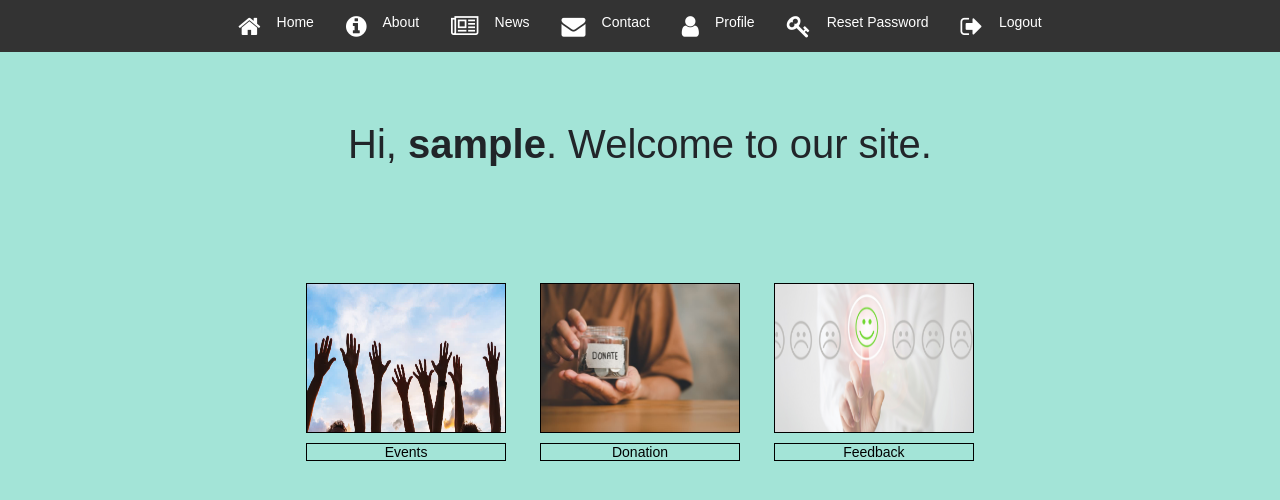
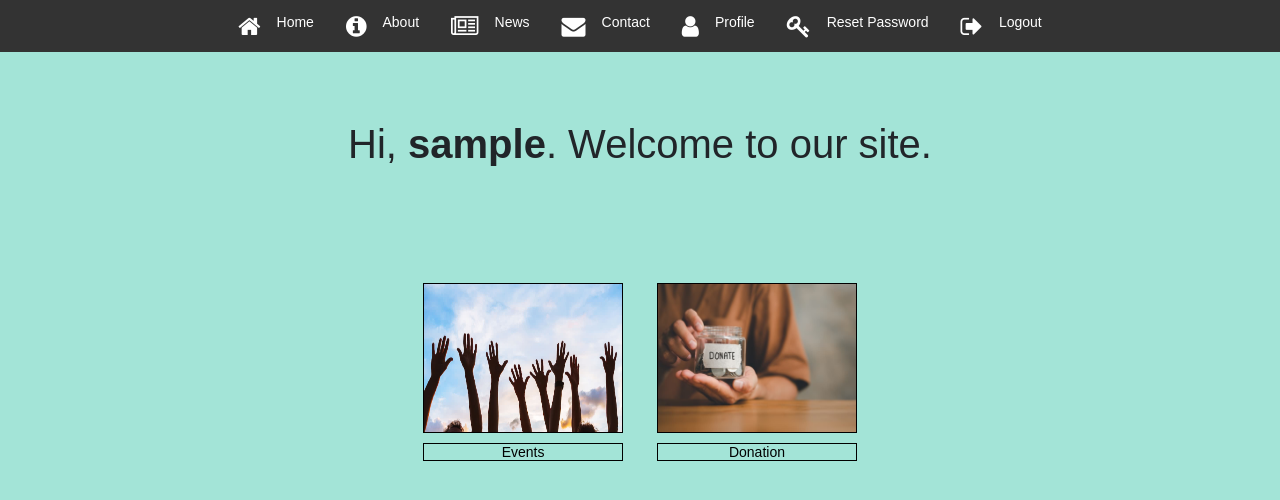
Before and after one commit to ainbatrisyiaa/UTMUnity, a PHP site: page /donate/welcome.php in a window 1280 px wide. Shown: the top 500 px of the page. Run offline with PHP 8.4, Linux system fonts and the light colour scheme; the visitor is signed in with stand-in values (Sample User, id 1).

Commit message:
Commited

```diff
--- a/welcome.php
+++ b/welcome.php
@@ -118,11 +118,6 @@ if(!isset($_SESSION["loggedin"]) || $_SESSION["loggedin"] !== true){
                 <img src="Donate.jpg" alt="Image 2">
                 <div class="label">Donation</div>
             </a>
-            <!-- Clickable Image 3 -->
-            <a href="feedback.php">
-                <img src="feedback.png" alt="Image 3">
-                <div class="label">Feedback</div>
-            </a>
         </div>
     </div>
 
```
